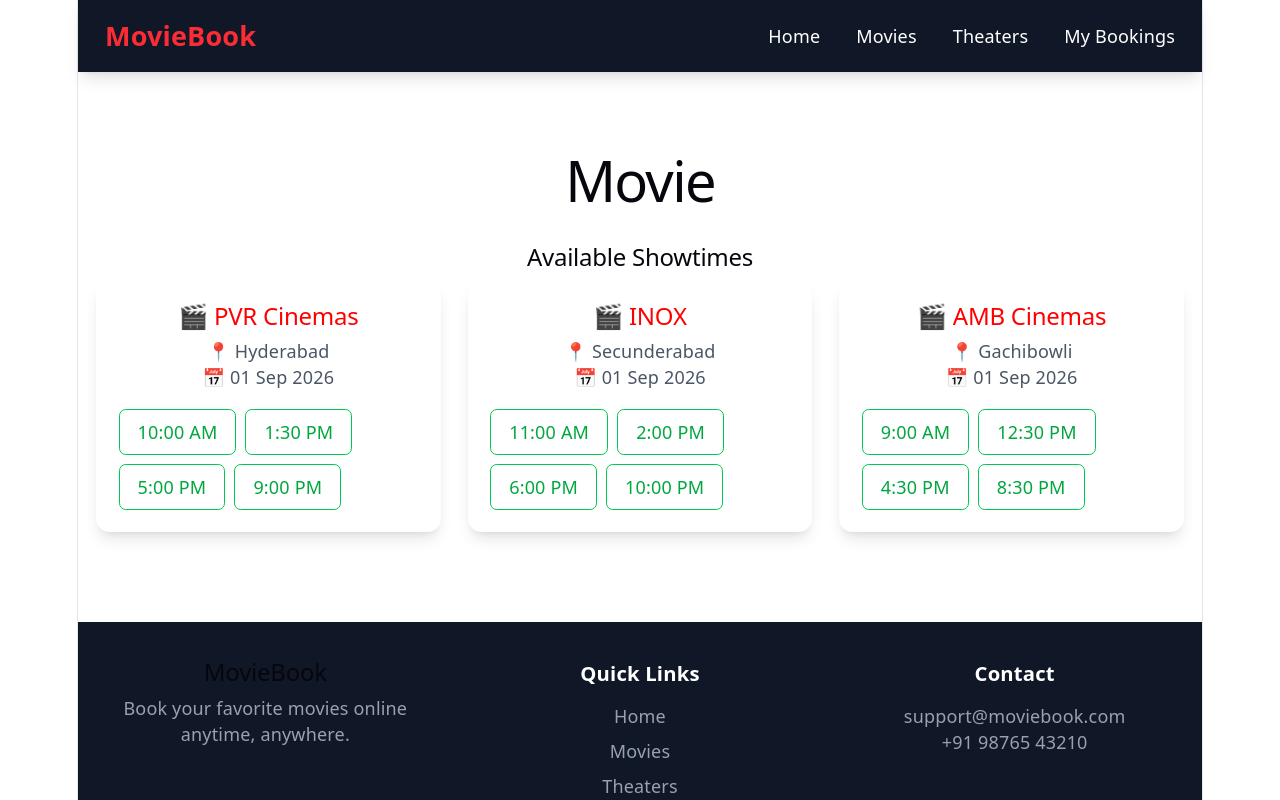
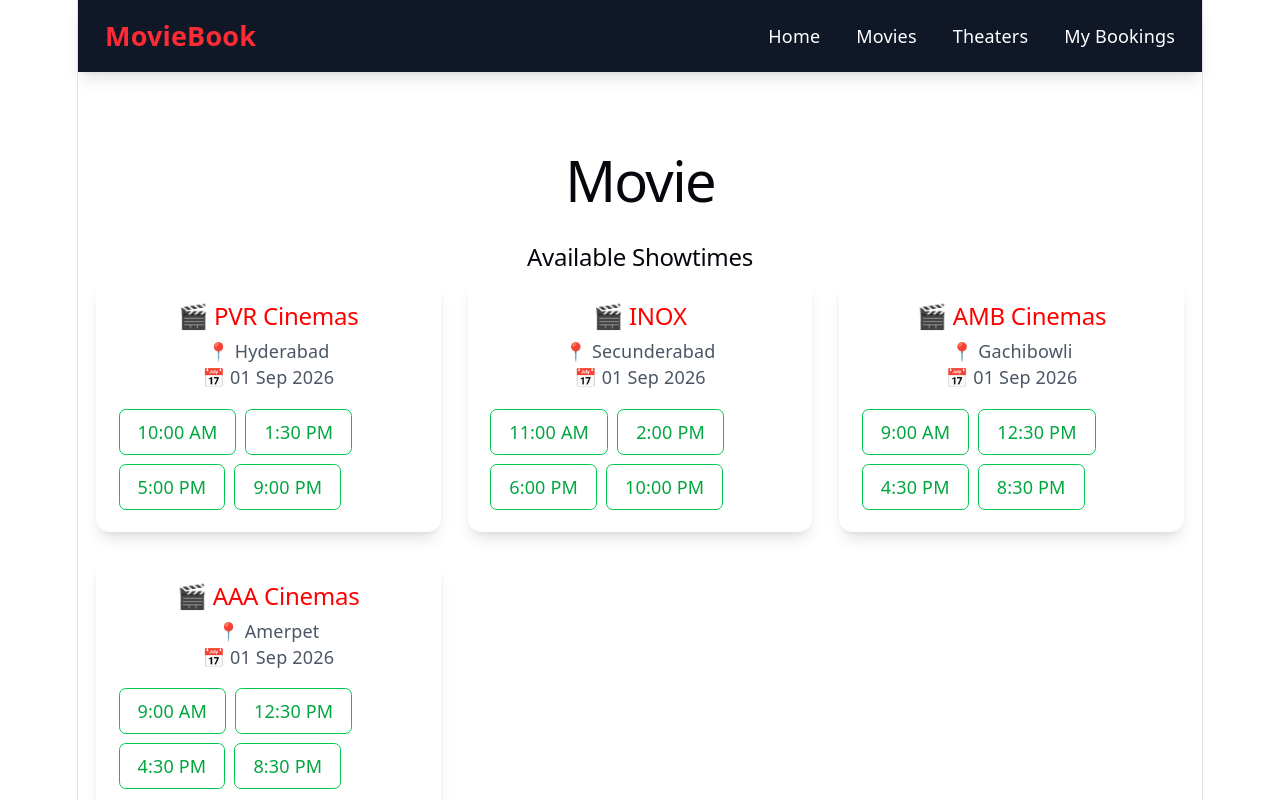
Before and after one commit to ranjithpambala123-tech/bookmovieticket, a React (Vite) app: page /theatres in a window 1280 px wide. Shown: the top 800 px of the page. Built offline with nearby package versions, Linux system fonts and the light colour scheme.

Commit message:
first commit

```diff
--- a/src/data/showData.js
+++ b/src/data/showData.js
@@ -20,6 +20,13 @@ const showData = [
     date: "01 Sep 2026",
     timings: ["9:00 AM", "12:30 PM", "4:30 PM", "8:30 PM"],
   },
+  {
+    id: 4,
+    theater: "AAA Cinemas",
+    location: "Amerpet",
+    date: "01 Sep 2026",
+    timings: ["9:00 AM", "12:30 PM", "4:30 PM", "8:30 PM"],
+  },
 ];
 
 export default showData;
```
